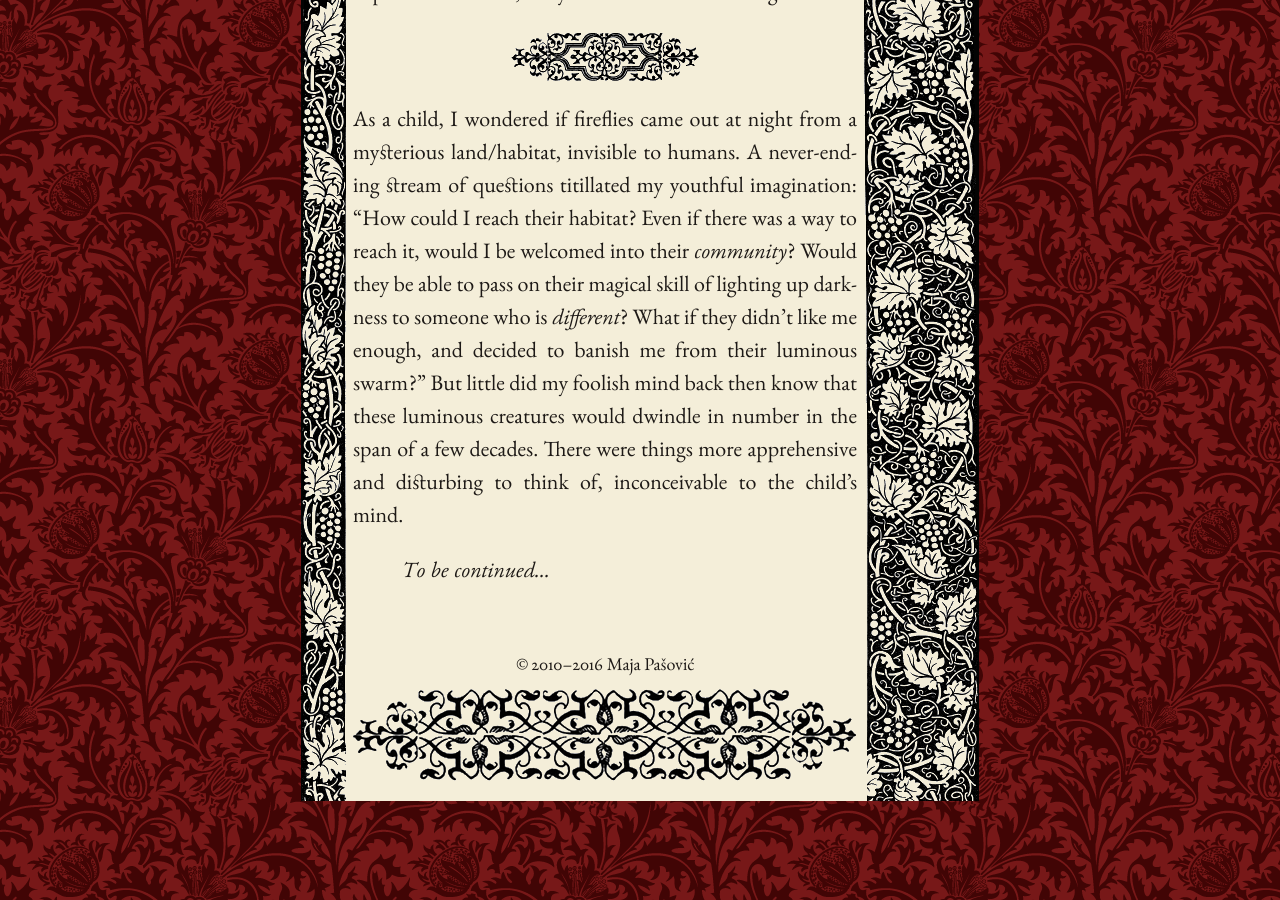
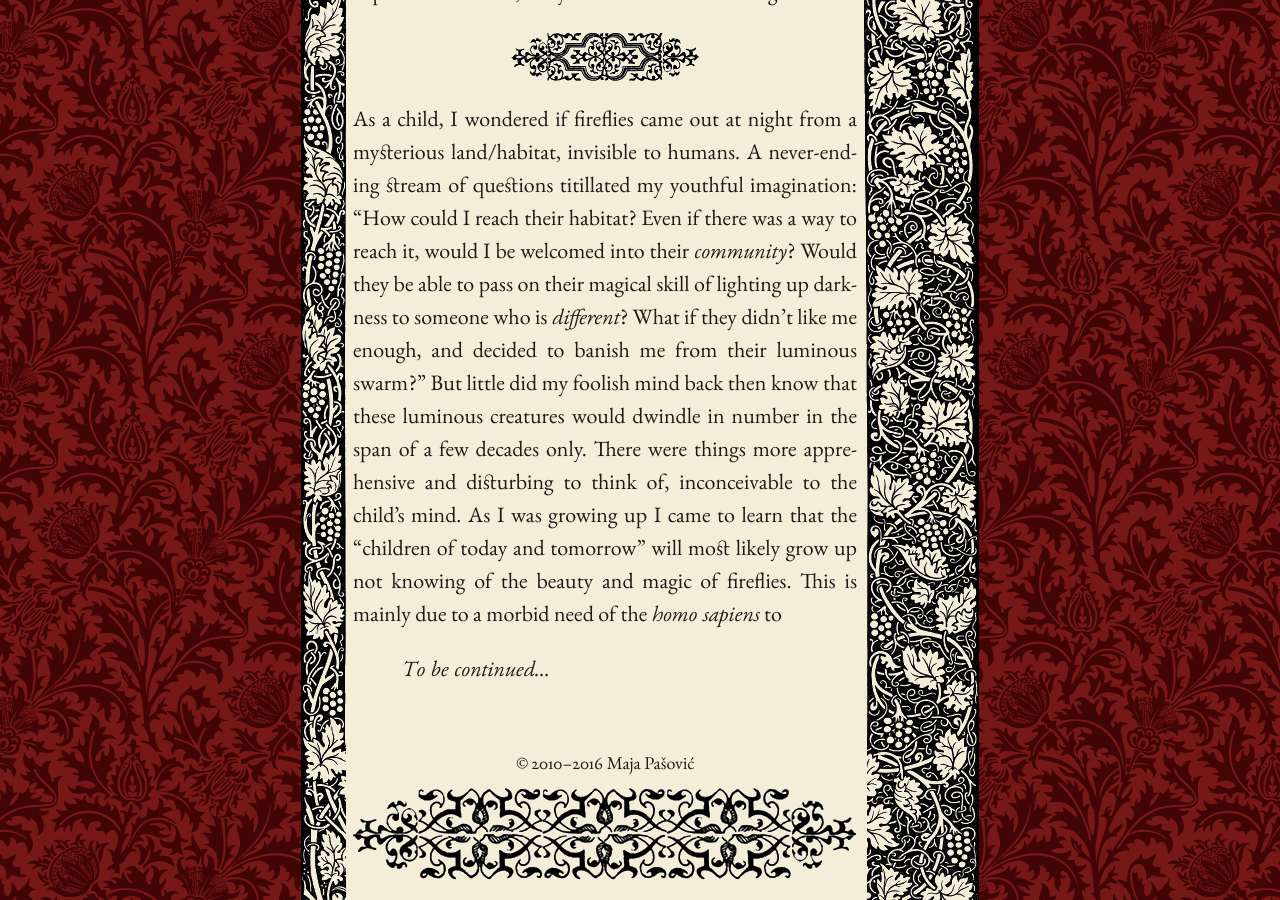
Before and after one commit to mpasovic/majapasovic.org, a Jekyll site: the page built from _posts/2016-07-06-a-lamenting-song-for-fireflies-progressive-destruction-of-the-environment-and-its-consequences.md, in a window 1280 px wide and 900 px high, scrolled down 2035 px. Built offline with Jekyll 4.4.1, drawn with Linux system fonts in a browser that asks for light colours; nearby versions of some CDN libraries.

Commit message:
Updated 2016-07-06-a-lamenting-song-for-fireflies-progressive-destruction-of-the-environment-and-its-consequences.md

```diff
--- a/_posts/2016-07-06-a-lamenting-song-for-fireflies-progressive-destruction-of-the-environment-and-its-consequences.md
+++ b/_posts/2016-07-06-a-lamenting-song-for-fireflies-progressive-destruction-of-the-environment-and-its-consequences.md
@@ -23,6 +23,6 @@
    A path in the forest, lit by a swarm of fireflies at night.
 
 *****
-As a child, I wondered if fireflies came out at night from a mysterious land/habitat, invisible to humans. A never-ending stream of questions titillated my youthful imagination: "How could I reach their habitat? Even if there was a way to reach it, would I be welcomed into their *community*? Would they be able to pass on their magical skill of lighting up darkness to someone who is *different*? What if they didn't like me enough, and decided to banish me from their luminous swarm?" But little did my foolish mind back then know that these luminous creatures would dwindle in number in the span of a few decades. There were things more apprehensive and disturbing to think of, inconceivable to the child's mind.
+As a child, I wondered if fireflies came out at night from a mysterious land/habitat, invisible to humans. A never-ending stream of questions titillated my youthful imagination: "How could I reach their habitat? Even if there was a way to reach it, would I be welcomed into their *community*? Would they be able to pass on their magical skill of lighting up darkness to someone who is *different*? What if they didn't like me enough, and decided to banish me from their luminous swarm?" But little did my foolish mind back then know that these luminous creatures would dwindle in number in the span of a few decades only. There were things more apprehensive and disturbing to think of, inconceivable to the child's mind. As I was growing up I came to learn that the "children of today and tomorrow" will most likely grow up not knowing of the beauty and magic of fireflies. This is mainly due to a morbid need of the *homo sapiens* to
 
 *To be continued...*
```
